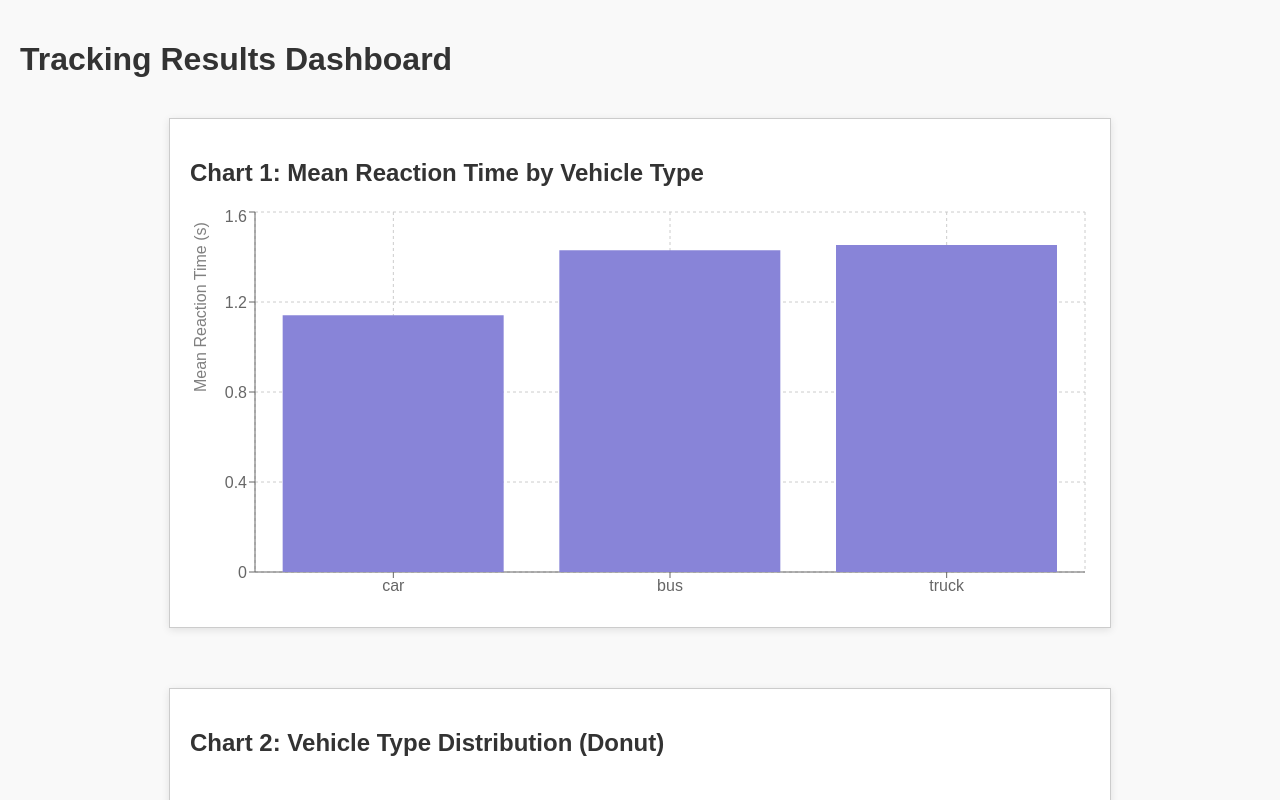
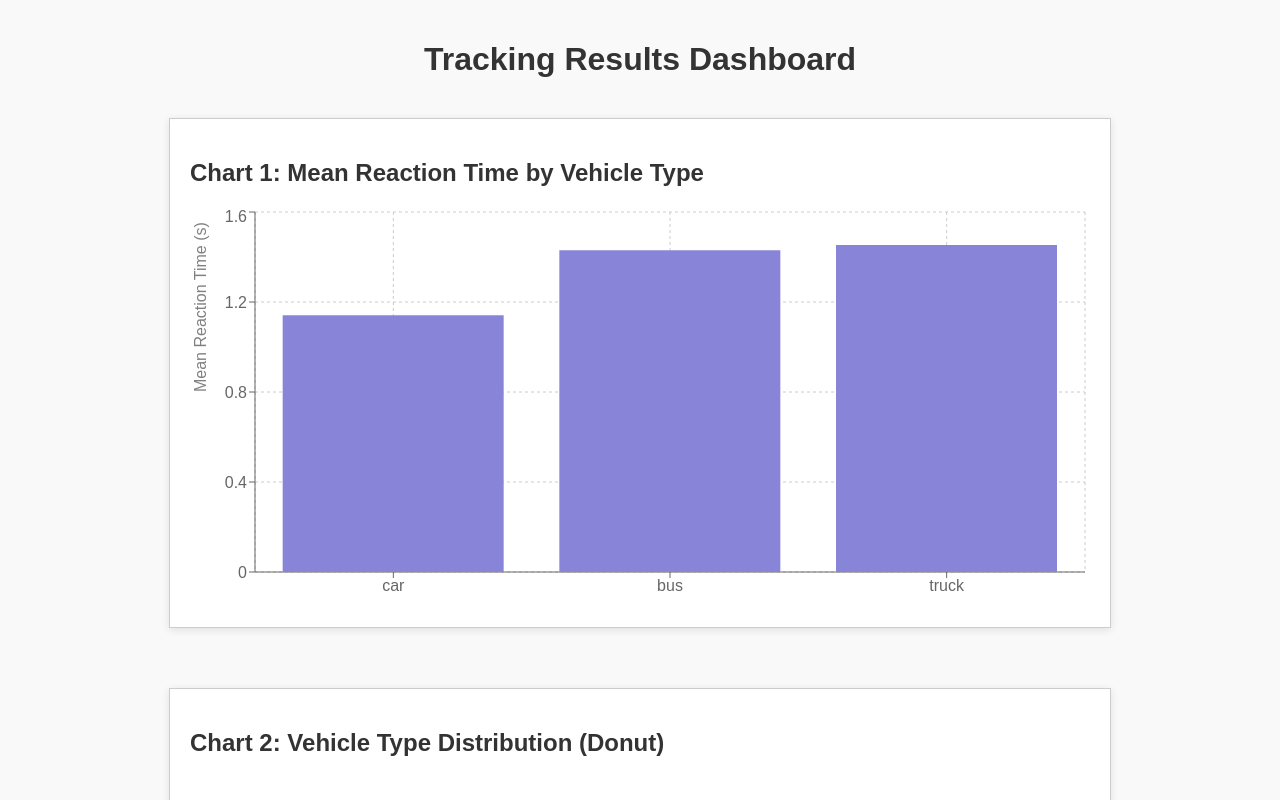
Before and after one commit to sasindudilshanranwadana/SynerX, a React (Create React App) app: page / in a window 1280 px wide. Shown: the top 800 px of the page. Built offline with nearby package versions, Linux system fonts and the light colour scheme.

Commit message:
Vis update

```diff
--- a/src/styles.css
+++ b/src/styles.css
@@ -8,7 +8,7 @@ body {
 }
 
 h1 {
-  text-align: ;
+  text-align: center;
   margin-bottom: 40px;
 }
 
```
